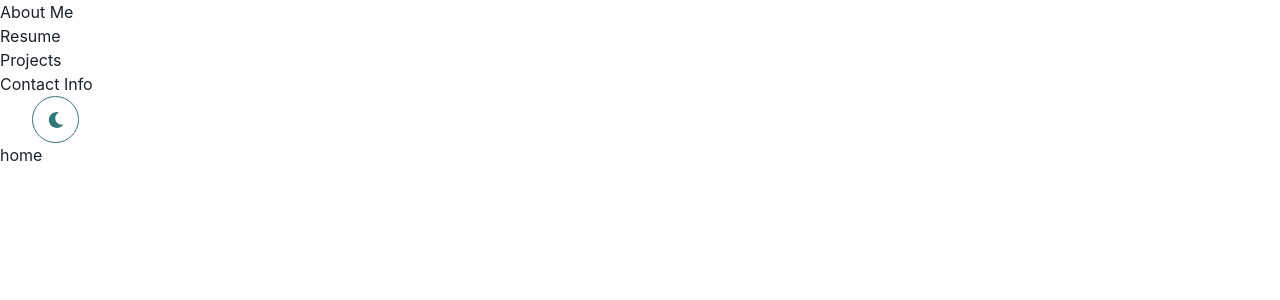
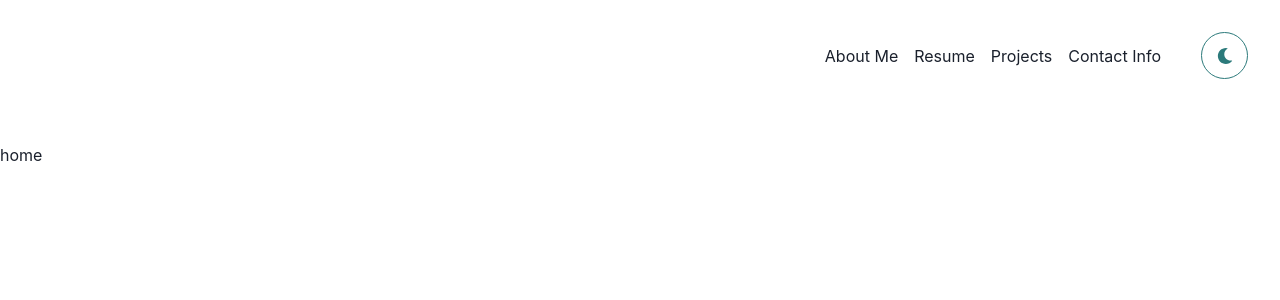
Before and after one commit to avc0021/Portfolio-3.0, a React (Create React App) app: page / in a window 1280 px wide. Shown: the top 300 px of the page. Built offline with nearby package versions, Linux system fonts and the light colour scheme.

Commit message:
Aboutme and Resume working

```diff
--- a/src/components/Navbar/index.jsx
+++ b/src/components/Navbar/index.jsx
@@ -2,14 +2,22 @@ import { IconButton } from "@chakra-ui/button";
 import { FaSun, FaMoon } from "react-icons/fa";
 import React from "react";
 import { useColorMode } from "@chakra-ui/color-mode";
+import { Flex, VStack, Box, Spacer } from "@chakra-ui/layout";
 
 function Navbar({ currentPage, handlePageChange }) {
   const { colorMode, toggleColorMode } = useColorMode();
   const isDark = colorMode === "dark";
 
   return (
-    <section className="nav nav-tabs">
-      <div className="navbar-item">
+    <VStack>
+      <Flex align="center"
+      justify="right"
+      wrap="wrap"
+      w="100%"
+      mb={8}
+      p={8}
+      bg={["primary.500"]}>
+        <Box p='2'>
       <a
         href="#about"
         onClick={() => handlePageChange("About")}
@@ -17,8 +25,8 @@ function Navbar({ currentPage, handlePageChange }) {
       >
         About Me
       </a>
-      </div>
-      <div className="navbar-item">
+      </Box>
+      <Box p='2'>
       <a
         href="#resume"
         onClick={() => handlePageChange("Resume")}
@@ -26,8 +34,8 @@ function Navbar({ currentPage, handlePageChange }) {
       >
         Resume
       </a>
-      </div>
-      <div className="navbar-item">
+      </Box>
+      <Box p='2'>
       <a
         href="#projects"
         onClick={() => handlePageChange("Projects")}
@@ -35,8 +43,8 @@ function Navbar({ currentPage, handlePageChange }) {
       >
         Projects
       </a>
-      </div>
-      <div className="navbar-item">
+      </Box>
+      <Box p='2'>
       <a
         href="#contact"
         onClick={() => handlePageChange("Contact")}
@@ -44,7 +52,7 @@ function Navbar({ currentPage, handlePageChange }) {
       >
         Contact Info
       </a>
-      </div>
+      </Box>
       <IconButton
           colorScheme="teal"
           variant="outline"
@@ -54,7 +62,8 @@ function Navbar({ currentPage, handlePageChange }) {
           isRound="true"
           onClick={toggleColorMode}
         ></IconButton>
-    </section>
+        </Flex>
+    </VStack>
 
   );
 }
```
